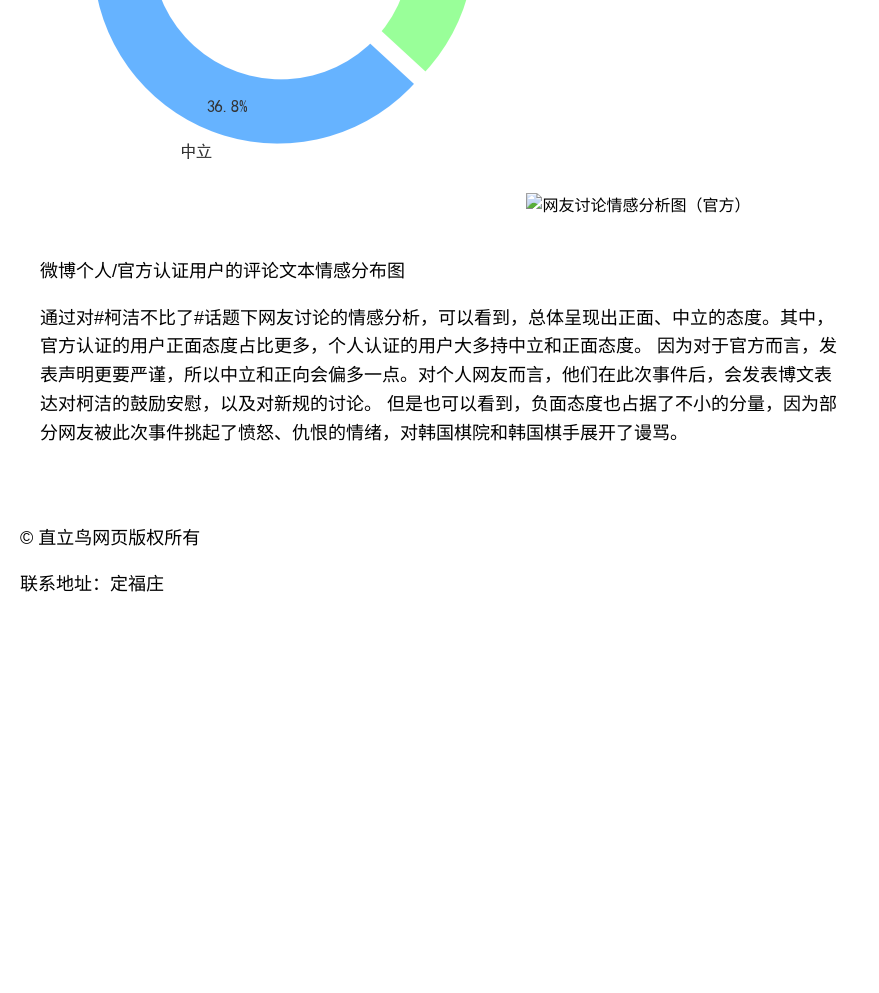
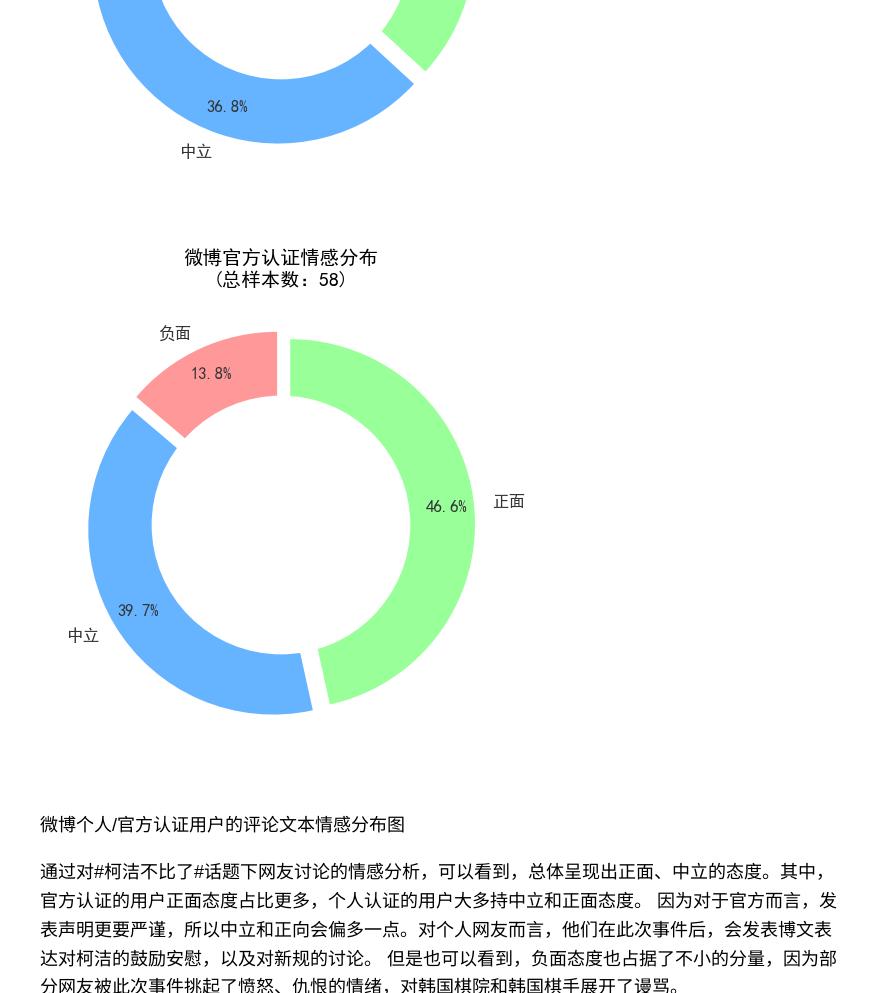
Before and after one commit to bird114515/GO-web, a plain HTML site: page index.html in a window 1280 px wide. Shown: the part 5291-6284 px from the top of the page, without its empty margins (0-879 px from the left). Before the commit the page ends 5928 px from the top, so only its background shows below. Drawn offline with Linux system fonts and the light colour scheme.

Commit message:
Update index.html

```diff
--- a/index.html
+++ b/index.html
@@ -145,7 +145,7 @@
         <p></p>
         <div>
             <img src="情感分析.png" alt="网友讨论情感分析图（个人）">
-            <img src="官方认证_情感分布.png" alt="网友讨论情感分析图（官方）">
+            <img src="微博官方认证_情感分布.png" alt="网友讨论情感分析图（官方）">
             <p>微博个人/官方认证用户的评论文本情感分布图</p>
             <p>通过对#柯洁不比了#话题下网友讨论的情感分析，可以看到，总体呈现出正面、中立的态度。其中，官方认证的用户正面态度占比更多，个人认证的用户大多持中立和正面态度。
                因为对于官方而言，发表声明更要严谨，所以中立和正向会偏多一点。对个人网友而言，他们在此次事件后，会发表博文表达对柯洁的鼓励安慰，以及对新规的讨论。
```
